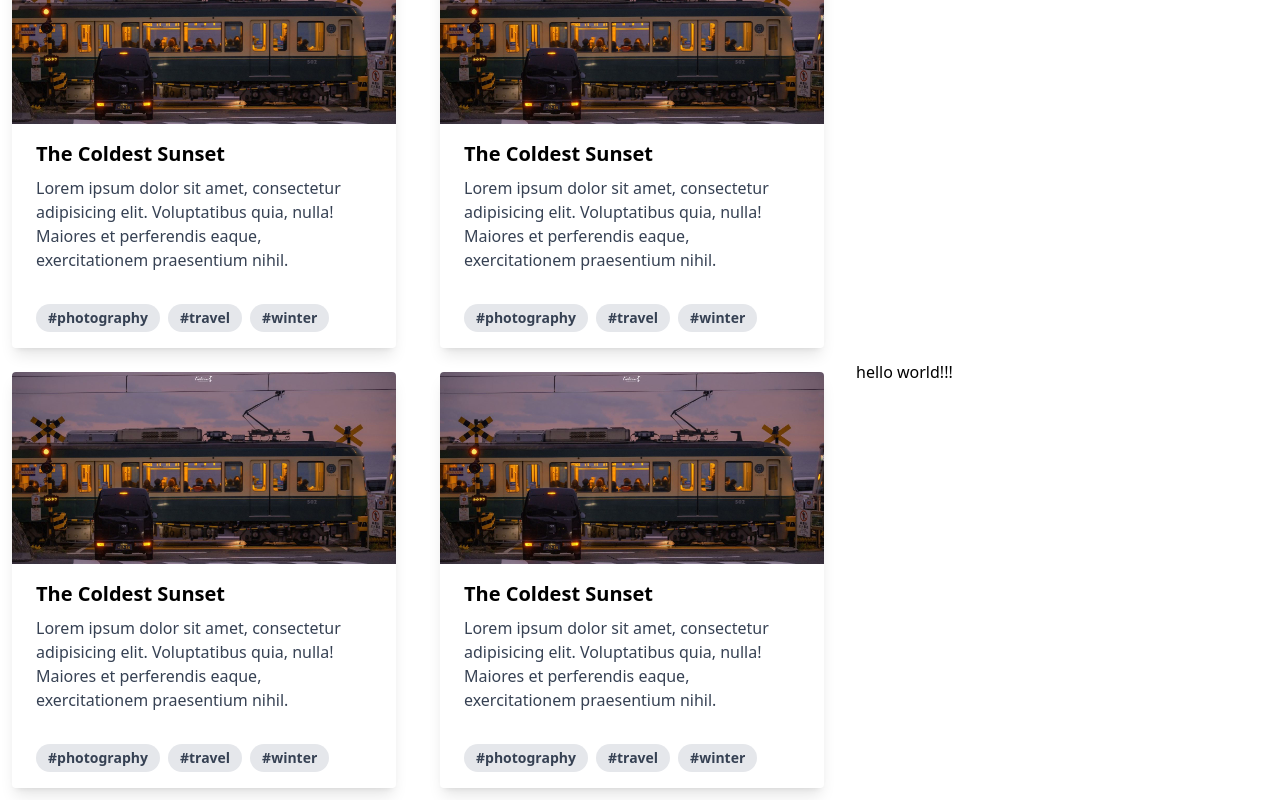
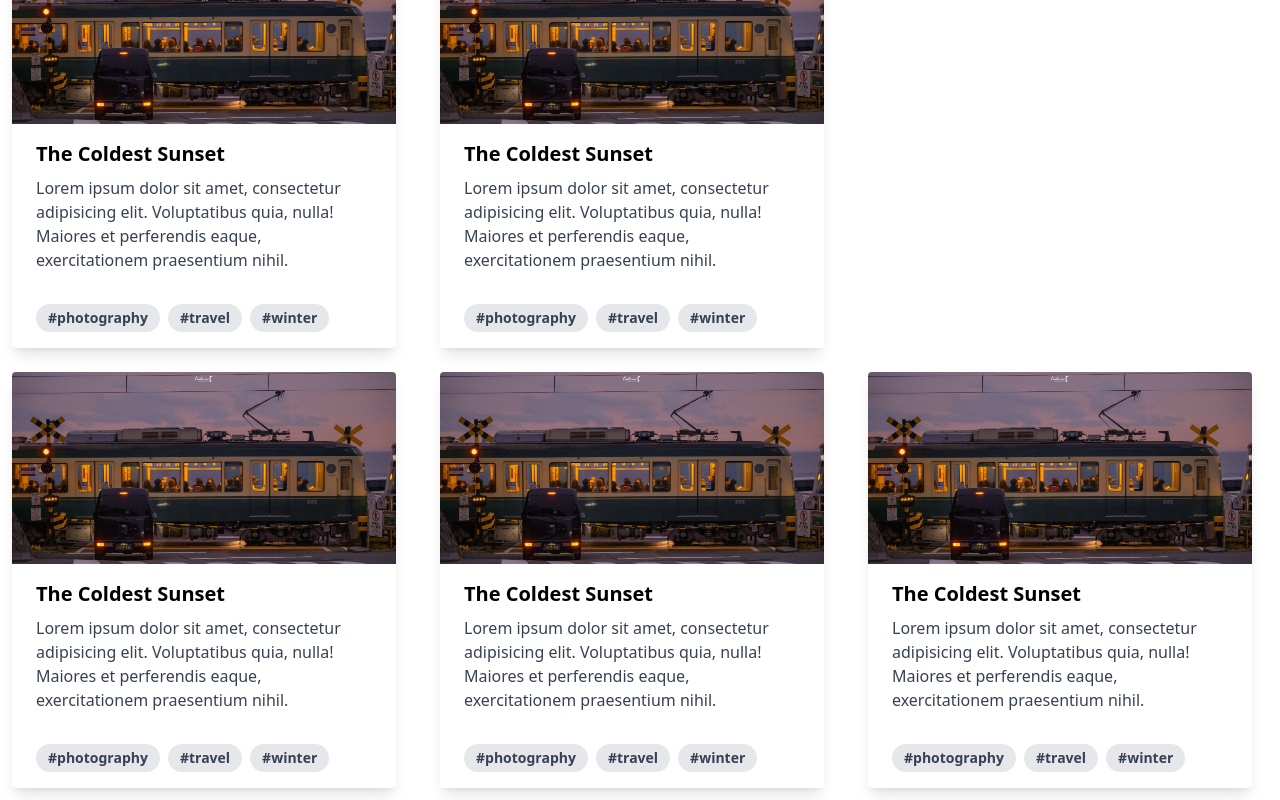
Before and after one commit to Govinda835/frontend-1, a React (Vite) app: page / in a window 1280 px wide. Shown: the part 584-1384 px from the top of the page. Built offline with nearby package versions, Linux system fonts and the light colour scheme.

Commit message:
add card

```diff
--- a/src/Home.jsx
+++ b/src/Home.jsx
@@ -22,7 +22,8 @@ const Home = () => {
           <Card/>
           <Card/>
           <Card/>
-          <h1>hello world!!!</h1>
+          <Card/>
+
         </div>
 
     </div>
```
